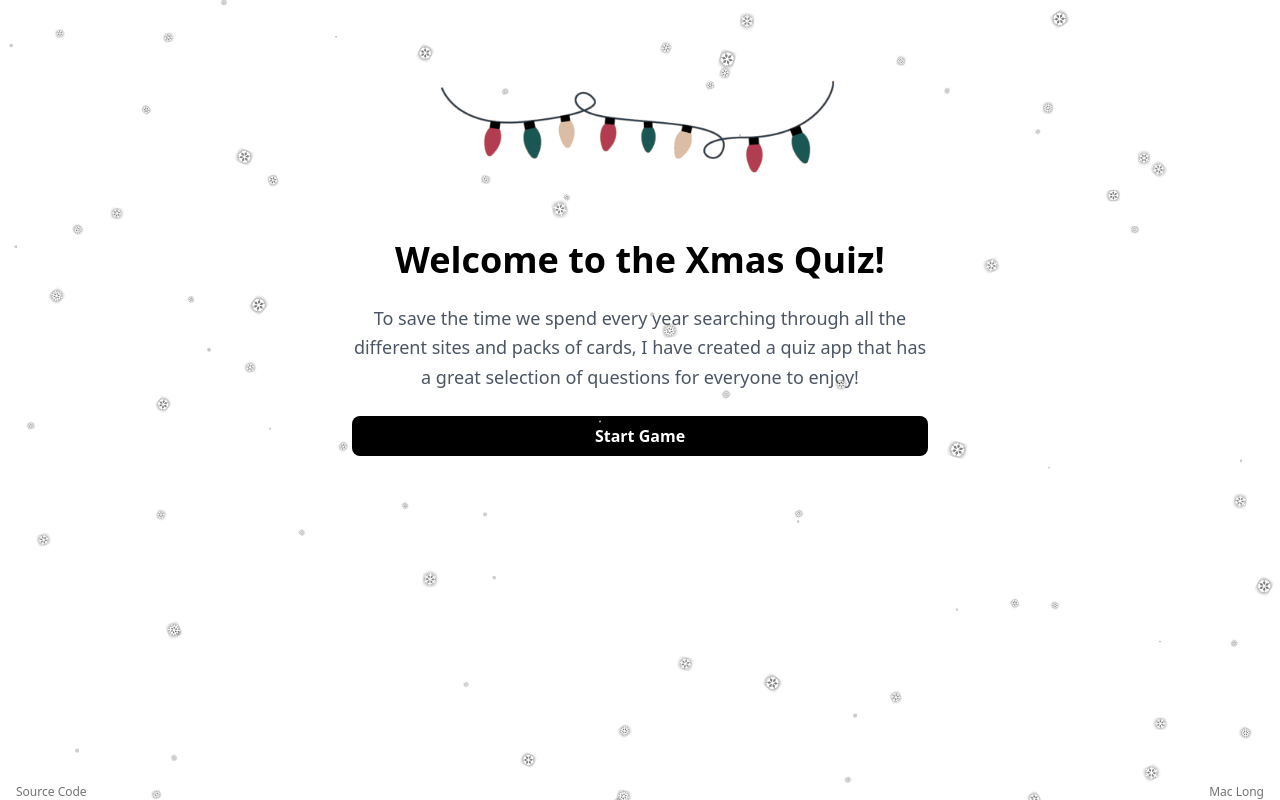
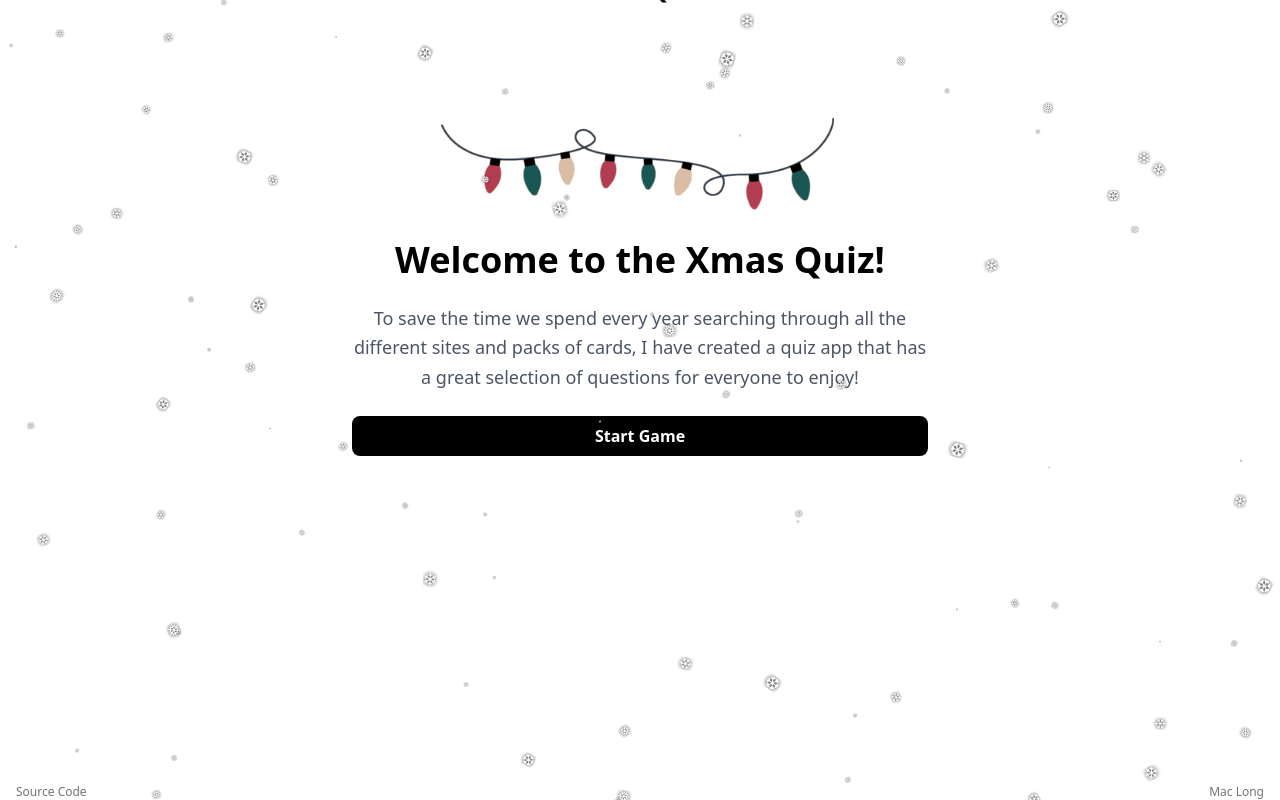
Before and after one commit to maclong9/xmas-quiz, a SvelteKit app: page / in a window 1280 px wide. Built offline with nearby package versions, Linux system fonts and the light colour scheme.

Commit message:
fix: spacing in header

```diff
--- a/src/routes/+layout.svelte
+++ b/src/routes/+layout.svelte
@@ -11,13 +11,13 @@
 
 <div class="h-screen max-w-screen overflow-x-hidden flex flex-col">
   <header
-    class="flex flex-col justify-center items-center p-4 max-h-[12rem]"
+    class="flex flex-col justify-center items-center p-4 pb-0 max-h-[12rem]"
   >
     <span class="text-7xl">
       🎄
     </span>
     <h1 class="text-2xl font-bold">Xmas Quiz</h1>
-    <img src="/lights.gif" alt="Christmas lights" class="w-1/3 -mt-[3.6rem]" />
+    <img src="/lights.gif" alt="Christmas lights" class="w-1/3 -my-[3.6rem]" />
   </header>
   <main class="flex-1 p-4">
     {@render children()}
```
